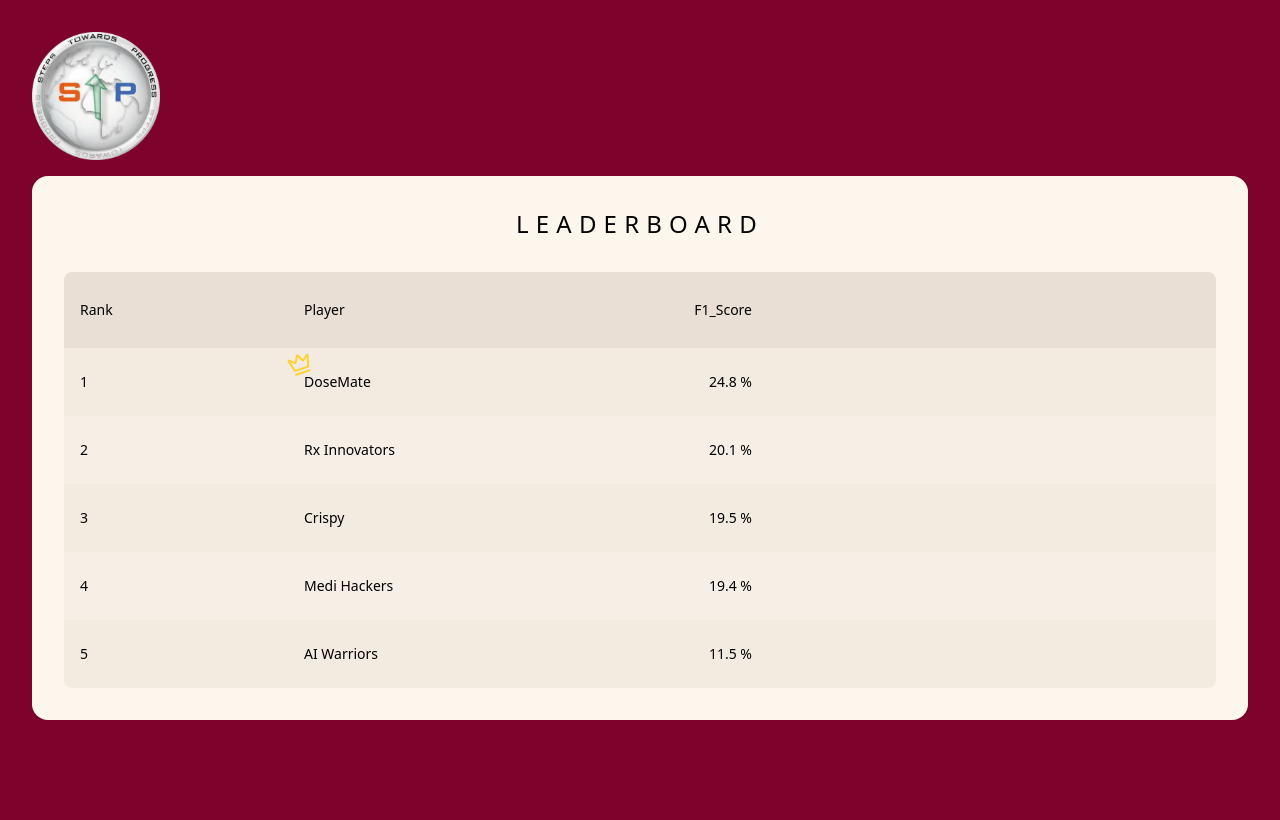
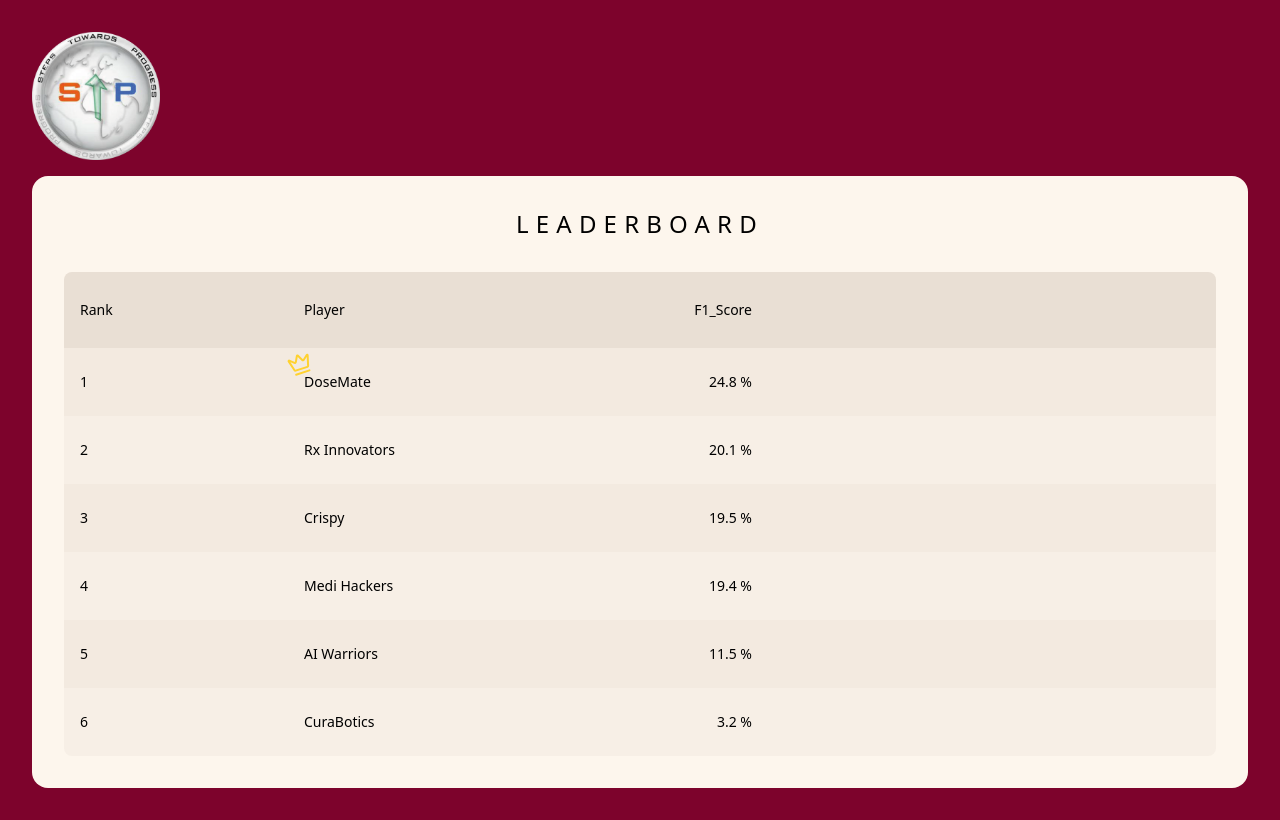
Before and after one commit to mohamedx1/STP_-LEADERBOARD, a React (Vite) app: page / in a window 1280 px wide. Built offline with nearby package versions, Linux system fonts and the light colour scheme.

Commit message:
Update App.jsx

```diff
--- a/src/App.jsx
+++ b/src/App.jsx
@@ -27,6 +27,11 @@ export default function Leaderboard () {
       rank: 5,
       player: "AI Warriors",
       F1_Score: "11.5 %",
+    },
+       {
+      rank: 6,
+      player: "CuraBotics",
+      F1_Score: "3.2 %",
     },
 
 
```
